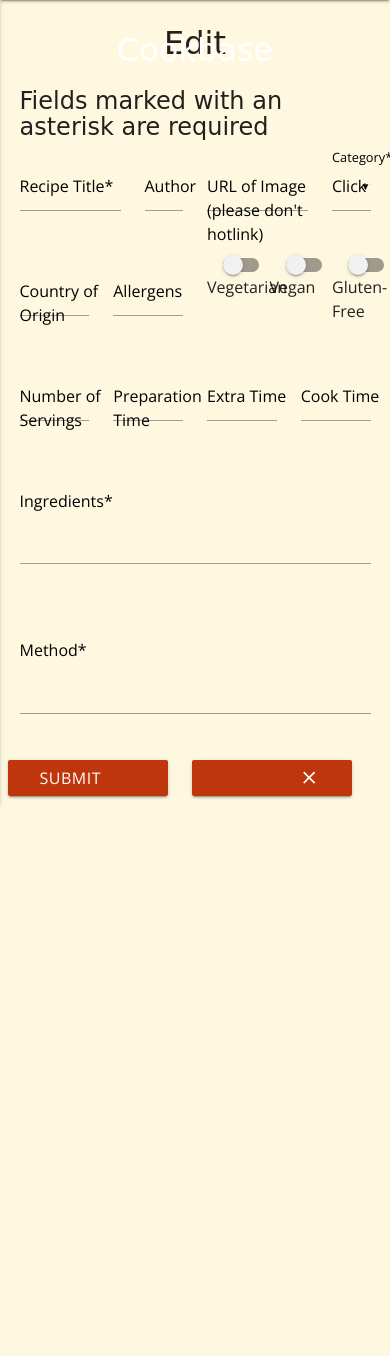
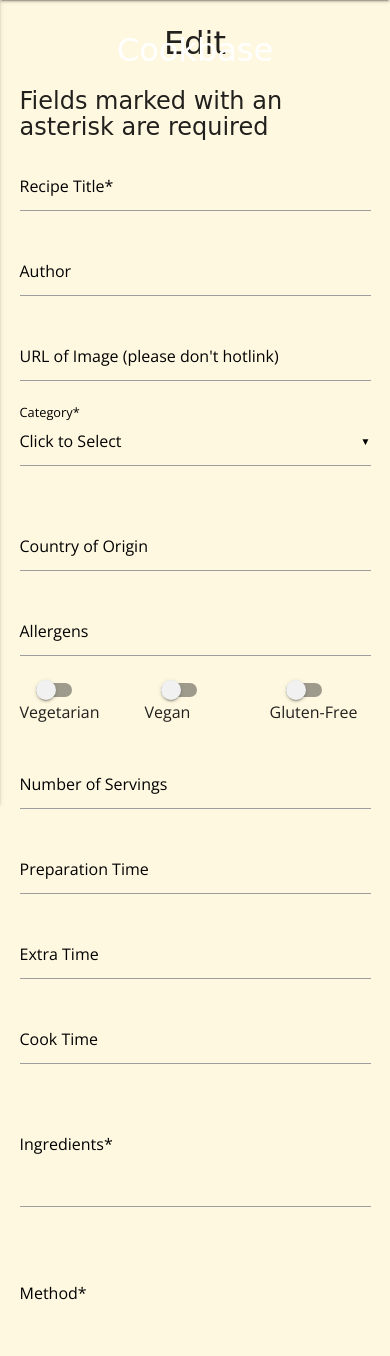
Before and after one commit to joanms/recipe-database, a Flask app: template templates/edit_recipe.html in a window 390 px wide. Shown: the part 100-1456 px from the top of the page. Before the commit the page ends 905 px from the top, so only its background shows below. Run offline with Flask 2, Linux system fonts and the light colour scheme; the template is opened without the code that fills it, so the values that code supplies are empty; some libraries are stand-ins or nearby versions; some web fonts are replaced.

Commit message:
Make the form in edit_recipe.html responsive

```diff
--- a/templates/edit_recipe.html
+++ b/templates/edit_recipe.html
@@ -10,25 +10,25 @@
     <div class="row">
 
         <!--The recipe's title-->
-        <div class="input-field col s4">
+        <div class="input-field col s12 m6 l4">
             <input id="recipe_title" name="recipe_title" type="text" class="validate" value="{{recipe.recipe_title}}" required>
             <label for="recipe_title">Recipe Title*</label>
         </div>
 
         <!--The recipe's author-->
-        <div class="input-field col s2">
+        <div class="input-field col s12 m6 l2">
             <input id="author" name="author" type="text" class="validate" value="{{recipe.author}}">
             <label for="author">Author</label>
         </div>
 
         <!--The location of the recipe's illustration-->
-        <div class="input-field col s4">
+        <div class="input-field col s12 m6 l4">
             <input id="image_path" name="image_path" type="text" class="validate" value="{{recipe.image_path}}">
             <label for="image_path">URL of Image (please don't hotlink)</label>
         </div>
 
         <!--The recipe's category-->
-        <div class="input-field col s2">
+        <div class="input-field col s12 m6 l2">
             <select id="category" name="category_name">
                 <option value="" disabled selected>Click to Select</option>
                 {% for category in categories %}
@@ -46,19 +46,19 @@
     <div class="row">
 
         <!--The recipe's country of origin-->
-        <div class="input-field col s3">
+        <div class="input-field col s12 m6 l3">
             <input id="origin" name="origin" type="text" class="validate" value="{{recipe.origin}}">
             <label for="origin">Country of Origin</label>
         </div>
 
         <!--Allergens-->
-        <div class="input-field col s3">
+        <div class="input-field col s12 m6 l3">
             <input id="allergens" name="allergens" type="text" value="{{recipe.allergens}}" class="validate">
             <label for="allergens">Allergens</label>
         </div>
 
         <!--Selector to indicate if the recipe is suitable for vegetarians-->
-        <div class="col s2">
+        <div class="col s4 l2">
             <div class="switch">
                 <label>
                     <input id="vegetarian" name="vegetarian" type="checkbox"
@@ -70,7 +70,7 @@
         </div> <!--End of vegetarian selector-->
 
         <!--Selector to indicate if the recipe is suitable for vegans-->
-        <div class="col s2">
+        <div class="col s4 l2">
             <div class="switch">
                 <label>
                     <input id="vegan" name="vegan" type="checkbox"
@@ -82,7 +82,7 @@
         </div> <!--End of vegan selector-->
 
         <!--Selector to indicate if the recipe is gluten-free-->
-        <div class="col s2">
+        <div class="col s4 l2">
             <div class="switch">
                 <label>
                     <input id="gluten_free" name="gluten_free" type="checkbox"
@@ -99,25 +99,25 @@
     <div class="row">
 
         <!--The number of servings the recipe makes-->
-        <div class="input-field col s3">
+        <div class="input-field col s12 m6 l3">
             <input id="servings" name="servings" type="text" class="validate" value="{{recipe.servings}}">
             <label for="servings">Number of Servings</label>
         </div>
 
         <!--The time needed to prepare the ingredients for cooking-->
-        <div class="input-field col s3">
+        <div class="input-field col s12 m6 l3">
             <input id="prep_time" name="prep_time" type="text" class="validate" value="{{recipe.prep_time}}">
             <label for="prep_time">Preparation Time</label>
         </div>
 
         <!--Additional time-->
-        <div class="input-field col s3">
+        <div class="input-field col s12 m6 l3">
             <input id="extra_time" name="extra_time" type="text" value="{{recipe.extra_time}}" class="validate">
             <label for="extra_time">Extra Time</label>
         </div>
 
         <!--The time needed to cook the recipe-->
-        <div class="input-field col s3">
+        <div class="input-field col s12 m6 l3">
             <input id="cook_time" name="cook_time" type="text" class="validate" value="{{recipe.cook_time}}">
             <label for="cook_time">Cook Time</label>
         </div>
```
